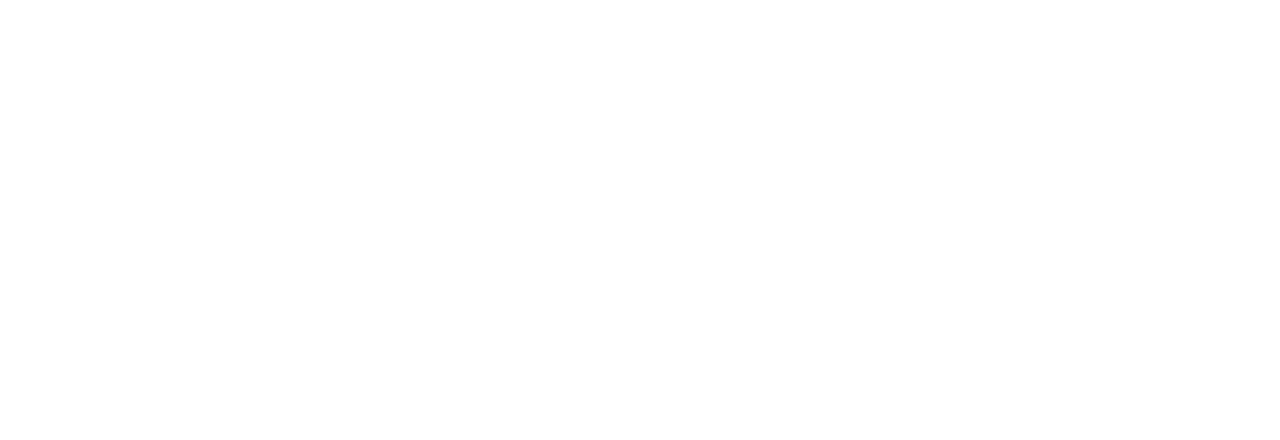
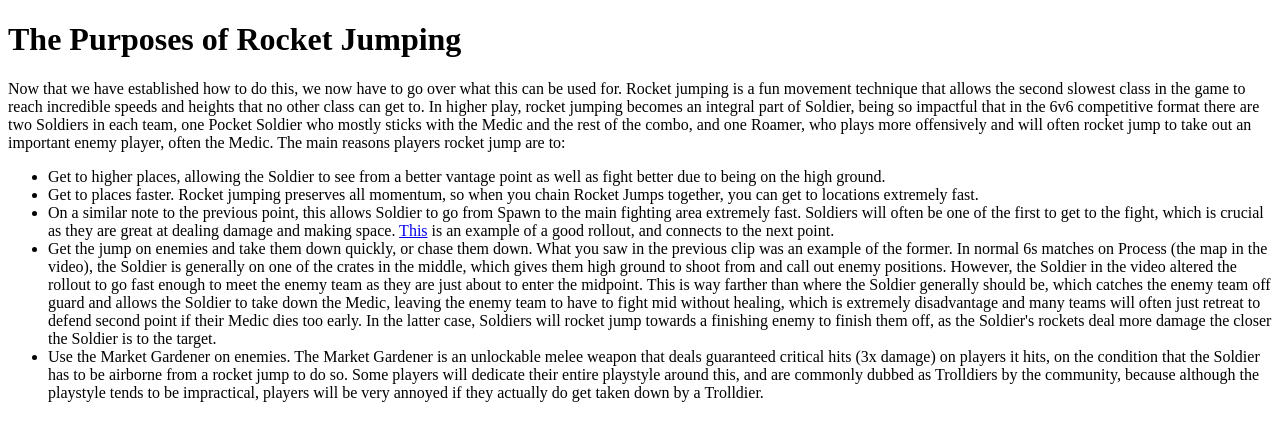
Before and after one commit to stuycs-gh-classrooms/10-web-lesimongus, a plain HTML site: page site/rocketJumping1.html in a window 1280 px wide. Drawn offline with Linux system fonts and the light colour scheme.

Commit message:
added to sectin 1

```diff
--- a/site/rocketJumping1.html
+++ b/site/rocketJumping1.html
@@ -6,3 +6,17 @@
   <meta charset="utf-8">
   <title>Crash Course on Rocket Jumping</title>
 </head>
+
+<body>
+  <h1>The Purposes of Rocket Jumping</h2>
+  <p>
+    Now that we have established how to do this, we now have to go over what this can be used for. Rocket jumping is a fun movement technique that allows the second slowest class in the game to reach incredible speeds and heights that no other class can get to. In higher play, rocket jumping becomes an integral part of Soldier, being so impactful that in the 6v6 competitive format there are two Soldiers in each team, one Pocket Soldier who mostly sticks with the Medic and the rest of the combo, and one Roamer, who plays more offensively and will often rocket jump to take out an important enemy player, often the Medic. The main reasons players rocket jump are to:
+<ul>
+<li>Get to higher places, allowing the Soldier to see from a better vantage point as well as fight better due to being on the high ground. </li>
+<li>Get to places faster. Rocket jumping preserves all momentum, so when you chain Rocket Jumps together, you can get to locations extremely fast. </li>
+<li>On a similar note to the previous point, this allows Soldier to go from Spawn to the main fighting area extremely fast. Soldiers will often be one of the first to get to the fight, which is crucial as they are great at dealing damage and making space. <a href="https://www.youtube.com/watch?v=gSibjWkYuqo">This</a> is an example of a good rollout, and connects to the next point. </li>
+<li>Get the jump on enemies and take them down quickly, or chase them down. What you saw in the previous clip was an example of the former. In normal 6s matches on Process (the map in the video), the Soldier is generally on one of the crates in the middle, which gives them high ground to shoot from and call out enemy positions. However, the Soldier in the video altered the rollout to go fast enough to meet the enemy team as they are just about to enter the midpoint. This is way farther than where the Soldier generally should be, which catches the enemy team off guard and allows the Soldier to take down the Medic, leaving the enemy team to have to fight mid without healing, which is extremely disadvantage and many teams will often just retreat to defend second point if their Medic dies too early. In the latter case, Soldiers will rocket jump towards a finishing enemy to finish them off, as the Soldier's rockets deal more damage the closer the Soldier is to the target. </li>
+<li>Use the Market Gardener on enemies. The Market Gardener is an unlockable melee weapon that deals guaranteed critical hits (3x damage) on players it hits, on the condition that the Soldier has to be airborne from a rocket jump to do so. Some players will dedicate their entire playstyle around this, and are commonly dubbed as Trolldiers by the community, because although the playstyle tends to be impractical, players will be very annoyed if they actually do get taken down by a Trolldier. </li>
+</ul>
+  </p>
+</body>
```
